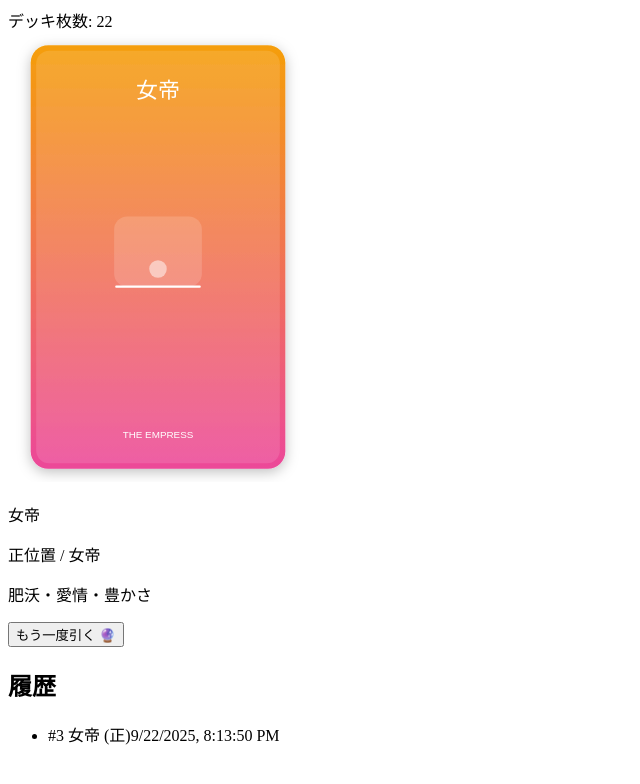
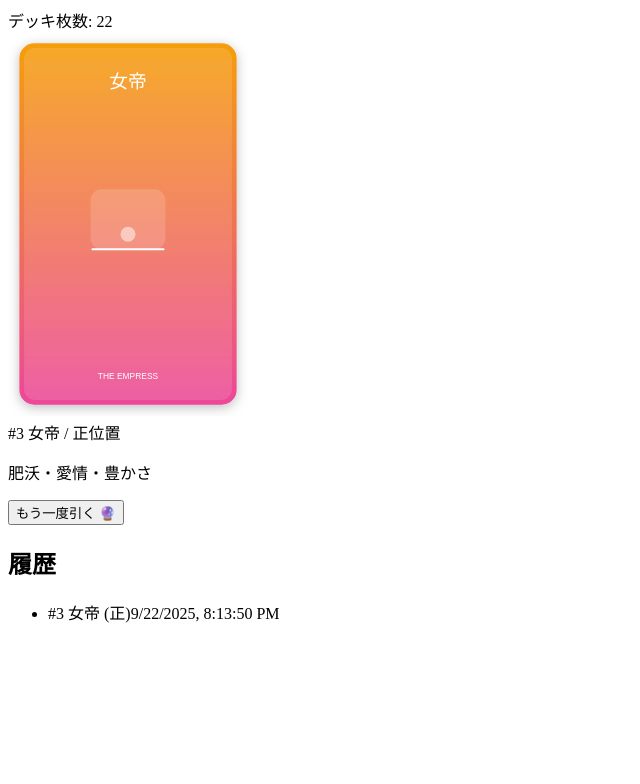
Before and after one commit to coollove0406noa/angelique-tarot, a Next.js app: page / in a window 1280 px wide. Shown: the top 784 px of the page, without its empty margins (0-640 px from the left). Built offline with nearby package versions, Linux system fonts and the light colour scheme.

Commit message:
Update OneCardTarot2.tsx

```diff
--- a/components/OneCardTarot2.tsx
+++ b/components/OneCardTarot2.tsx
@@ -2,8 +2,8 @@
 "use client";
 
 import { useCallback, useEffect, useState } from "react";
-import { FULL_DECK as DECK, type Card } from "@/lib/deck";
-import OneCardTarot from "./OneCardTarot";
+import Image from "next/image";
+import { FULL_DECK as DECK, type Card } from "@/lib/deck"; // 相対なら "../lib/deck"
 
 type DrawResult = { card: Card; isReversed: boolean };
 type HistoryItem = {
@@ -13,17 +13,18 @@ type HistoryItem = {
   at: string; // ISO
 };
 
-// ランダムに1枚引く
+// ランダムに1枚引く（必ず {card, isReversed} を返す）
 function drawOne(): DrawResult {
   const i = Math.floor(Math.random() * DECK.length);
-  return { card: DECK[i], isReversed: Math.random() < 0.5 };
+  const card = DECK[i];
+  return { card, isReversed: Math.random() < 0.5 };
 }
 
 export default function OneCardTarot2() {
-  const [result, setResult] = useState<DrawResult | null>(null);
+  const [current, setCurrent] = useState<DrawResult | null>(null);
   const [history, setHistory] = useState<HistoryItem[]>([]);
 
-  // 初回に1回引く
+  // 起動時に1回引く
   useEffect(() => {
     handleDraw();
     // eslint-disable-next-line react-hooks/exhaustive-deps
@@ -31,29 +32,30 @@ export default function OneCardTarot2() {
 
   // もう一度引く
   const handleDraw = useCallback(() => {
-    const r = drawOne();
-    setResult(r);
+    const result = drawOne();
+    if (!result?.card) {
+      console.error("drawOne() が card を返しません:", result);
+      return;
+    }
+    setCurrent(result);
 
-    // 履歴に追加（最新が先頭）
     const item: HistoryItem = {
-      cardId: r.card.id,
-      name: r.card.name,            // ✅ name_jp ではなく name
-      isReversed: r.isReversed,
+      cardId: result.card.id,
+      name: result.card.name,         // ← name_jp は使わない
+      isReversed: result.isReversed,
       at: new Date().toISOString(),
     };
     setHistory((prev) => [item, ...prev].slice(0, 30));
   }, []);
 
-  if (!result) {
-    return <p className="text-center">シャッフル中…</p>;
-  }
+  if (!current) return <p className="text-center">シャッフル中…</p>;
 
-  const { card, isReversed } = result;
+  const { card, isReversed } = current;
 
-  // 詳細文（deck.ts に upright / reversed / advice.all があれば表示）
+  // 詳細文（deck.ts に upright/reversed/advice.all があれば表示）
   const meaning =
-    (isReversed ? (card as any).reversed : (card as any).upright) ??
-    (card as any).advice?.all ??
+    (isReversed ? card.reversed : card.upright) ??
+    card.advice?.all ??
     "";
 
   return (
@@ -61,15 +63,26 @@ export default function OneCardTarot2() {
       <div className="text-sm opacity-70 text-center">デッキ枚数: {DECK.length}</div>
 
       <div className="grid place-items-center">
-        <OneCardTarot card={card} reversed={isReversed} />
+        {/* 画像（image を使用。なければ世界でフォールバック） */}
+        <Image
+          src={card.image ?? "/cards/21_world.svg"}
+          alt={card.name}
+          width={240}
+          height={384}
+          className={isReversed ? "rotate-180" : ""}
+          priority
+        />
+
         <div className="text-center text-sm opacity-70 mt-2">
-          {isReversed ? "逆位置" : "正位置"} / {card.name}
+          #{card.id} {card.name} / {isReversed ? "逆位置" : "正位置"}
         </div>
+
         {meaning ? (
           <p className="text-center leading-7 px-4 whitespace-pre-wrap mt-2">{meaning}</p>
         ) : (
           <p className="text-center text-sm opacity-60 mt-2">※ このカードの意味は未入力です</p>
         )}
+
         <button
           onClick={handleDraw}
           className="mt-3 px-4 py-2 rounded-lg shadow border bg-white hover:bg-gray-50"
@@ -87,7 +100,9 @@ export default function OneCardTarot2() {
               <span>
                 #{h.cardId} {h.name} {h.isReversed ? "(逆)" : "(正)"}
               </span>
-              <time className="opacity-60">{new Date(h.at).toLocaleString()}</time>
+              <time className="opacity-60">
+                {new Date(h.at).toLocaleString()}
+              </time>
             </li>
           ))}
         </ul>
```
